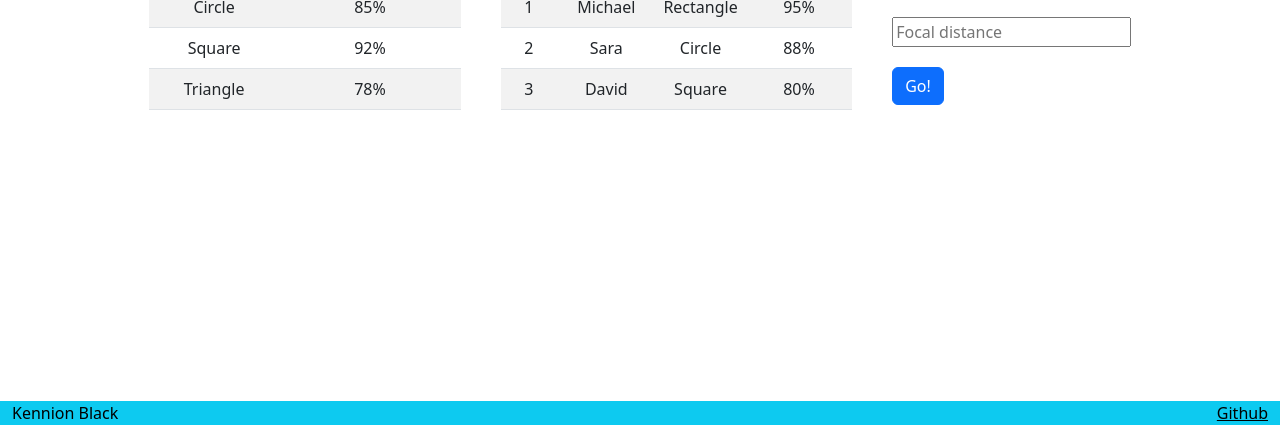
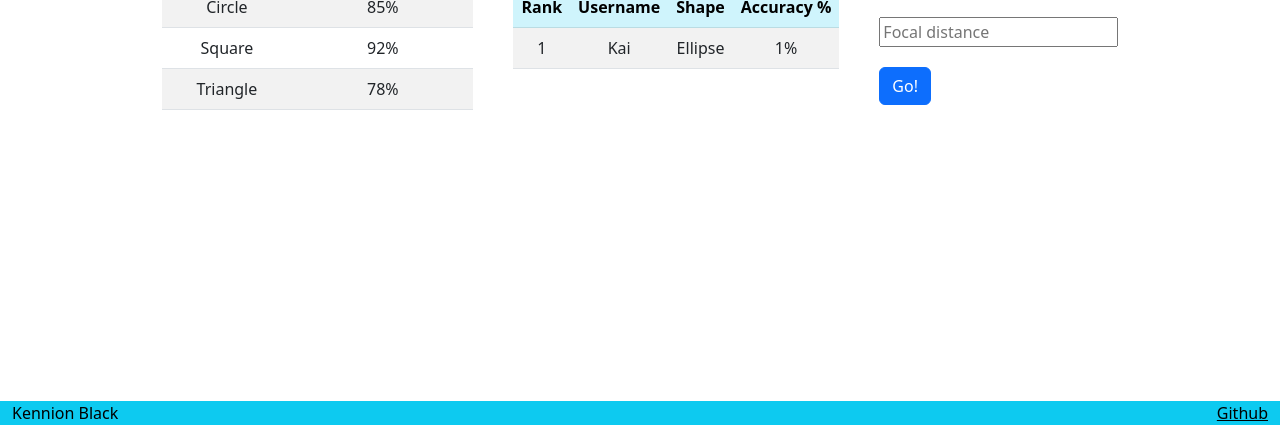
Before and after one commit to KennionBYUCS/startup, a plain HTML site: page select.html in a window 1280 px wide. Shown: the part 375-800 px from the top of the page. Drawn offline with nearby package versions, Linux system fonts and the light colour scheme.

Commit message:
Add randomized global socreboard

```diff
--- a/select.html
+++ b/select.html
@@ -77,8 +77,8 @@
               <th>Accuracy %</th>
             </tr>
           </thead>
-          <tbody>
-            <tr>
+          <tbody id="global-scoreboard-body">
+            <!--<tr>
               <td>1</td>
               <td>Michael</td>
               <td>Rectangle</td>
@@ -95,7 +95,7 @@
               <td>David</td>
               <td>Square</td>
               <td>80%</td>
-            </tr>
+            </tr>-->
           </tbody>
         </table>
       </div>
--- a/select.js
+++ b/select.js
@@ -2,9 +2,9 @@ let shapeErrorMessage;
 
 document.addEventListener('DOMContentLoaded', function () {
     usernameDiv = document.querySelector("#username-div");
-    username = document.createElement("h2");
-    username.textContent = localStorage.getItem("username");
-    usernameDiv.appendChild(username);
+    usernameDisplay = document.createElement("h2");
+    usernameDisplay.textContent = localStorage.getItem("username");
+    usernameDiv.appendChild(usernameDisplay);
 });
 
 function getShapeType() {
@@ -50,6 +50,7 @@ function getShapeType() {
         // stored as string, will need to be converted in draw page
         localStorage.setItem("shape-type", "polygon");
         localStorage.setItem("sides", numberOfSidesElement.value);
+        window.location.href = "draw.html";
     }
 
     if (shapeTypeElement.value === "ellipse" && parseFloat(focalDistanceElement.value) === NaN) {
@@ -70,6 +71,7 @@ function getShapeType() {
 
     if (shapeTypeElement.value === "ellipse" && parseFloat(focalDistanceElement.value) === 0) {
         localStorage.setItem("shape-type", "circle");
+        window.location.href = "draw.html";
         return;
     }
 
@@ -84,6 +86,7 @@ function getShapeType() {
     else {
         localStorage.setItem("shape-type", "ellipse");
         localStorage.setItem("focal", focalDistanceElement.value);
+        window.location.href = "draw.html";
         return;
     }
 }
@@ -111,3 +114,64 @@ function focalDistanceTooLarge(focalDistance) {
 
     return false;
 }
+
+class GlobalScoreboardRow {
+    username;
+    shape;
+    accuracy;
+
+    constructor(username, shape, accuracy) {
+        this.username = username;
+        this.shape = shape;
+        this.accuracy = accuracy;
+    }
+};
+
+let globalScoreboard = []
+const MAX_GLOBAL_ENTRIES = 12;
+let numGlobalEntries = 0;
+
+function generateRandomGlobalScoreboardRow() {
+    const names = ["David", "YoungWoo", "Austin", "Kai", "Stephen", "Jacob", "Kaden", "Preston", "Matt"];
+    const shapes = ["Circle", "Ellipse", "Polygon"];
+
+    randomName = names[Math.floor(Math.random() * 10) % names.length];
+    randomShape = shapes[Math.floor(Math.random() * 4) % shapes.length];
+    randomAccuracy = Math.floor(Math.random() * 100) % 100;
+
+    return new GlobalScoreboardRow(randomName, randomShape, randomAccuracy);
+}
+
+function convertGlobalEntryToHTML(globalElement) {
+    return `<td>${globalElement.username}</td><td>${globalElement.shape}</td><td>${globalElement.accuracy}%</td>`
+}
+
+function compareAccuracy(a, b) {
+    return b.accuracy - a.accuracy;
+}
+
+setInterval(() => {
+    const randomRow = generateRandomGlobalScoreboardRow();
+    const globalScoreboardElement = document.querySelector('#global-scoreboard-body');
+
+    if(numGlobalEntries < MAX_GLOBAL_ENTRIES) {
+        globalScoreboard.push(randomRow);
+        globalScoreboard.sort(compareAccuracy);
+        numGlobalEntries++;
+    }
+    else {
+        if (randomRow.accuracy > globalScoreboard[MAX_GLOBAL_ENTRIES - 1].accuracy) {
+            globalScoreboard.pop();
+            globalScoreboard.push(randomRow);
+            globalScoreboard.sort(compareAccuracy);
+        }
+    }
+
+    let rowHTML = "";
+
+    for (let i = 0; i < numGlobalEntries; i++) {
+        rowHTML = rowHTML + `<tr><td>${i + 1}</td>` + convertGlobalEntryToHTML(globalScoreboard[i]) + "</tr>";
+    }
+
+    globalScoreboardElement.innerHTML = rowHTML;
+  }, 5000);
```
